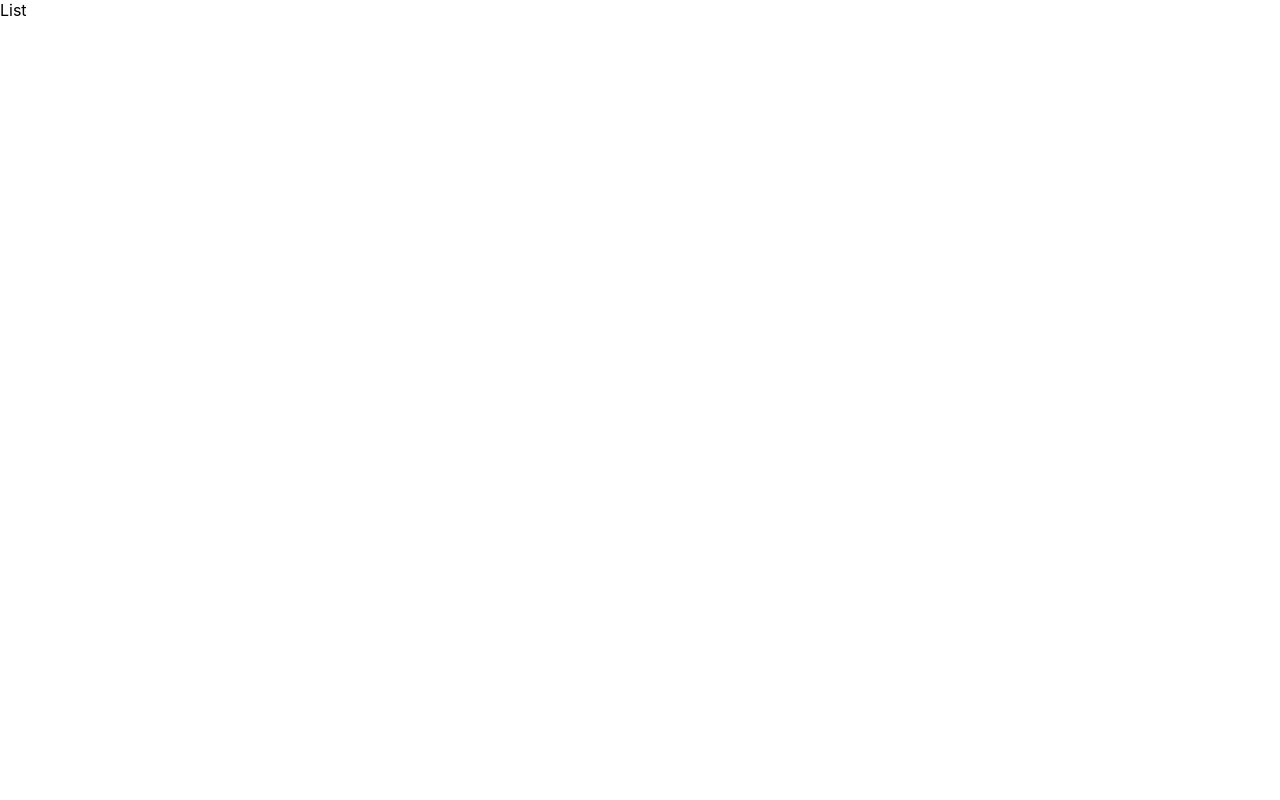
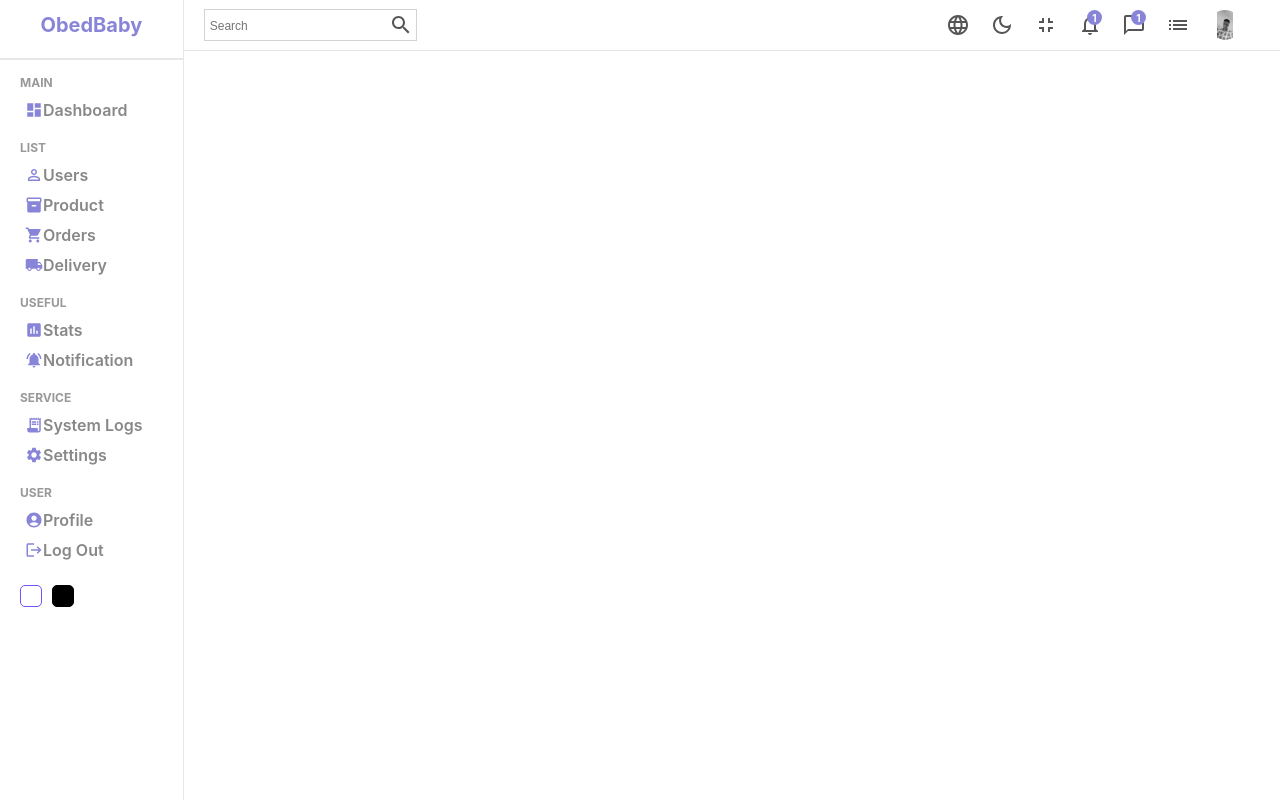
Before and after one commit to obedfavour01/admin-dashboard, a React (Create React App) app: page /users in a window 1280 px wide. Built offline with nearby package versions, Linux system fonts and the light colour scheme.

Commit message:
HomePageDone_

```diff
--- a/src/Pages/home/Home.jsx
+++ b/src/Pages/home/Home.jsx
@@ -5,6 +5,7 @@ import Navbar from '../../Components/Navbar/Navbar'
 import Sidebar from '../../Components/Sidebar/Sidebar'
 import Widgets from '../../Components/Widgets/Widgets'
 import './home.scss'
+import Tables from '../../Components/Table/Table'
 
 function Home() {
   return (
@@ -24,14 +25,15 @@ function Home() {
           <Featured/>
           <Chart/>
         </div>
-      </div>
 
-      <div className="listContainer">
+        <div className="listContainer">
         <div className="listTitle">
           Latest Transactions
         </div>
+          <Tables/>
       </div>
 
+      </div>
 
     </div>
 
--- a/src/Pages/home/home.scss
+++ b/src/Pages/home/home.scss
@@ -2,7 +2,7 @@
     display: flex;
     .homeContainer{
         flex: 6;
-        height: 100vh;
+
 
         .widgets,.charts{
             display: flex;
@@ -16,7 +16,19 @@
 
 
         .listContainer{
+            padding: 20px;
+            box-shadow: 3px 4px 14px 2px rgba(222,218,218,0.75);
+            -webkit-box-shadow: 3px 4px 14px 2px rgba(222,218,218,0.75);
+            -moz-box-shadow: 3px 4px 14px 2px rgba(222,218,218,0.75);
+            border-radius: 10px;
+            margin: 20px;
 
+
+            .listTitle{
+                font-weight: 500;
+                color: gray;
+                margin-bottom: 15px;
+            }
         }
     }
 }
--- a/src/Pages/list/List.jsx
+++ b/src/Pages/list/List.jsx
@@ -1,8 +1,17 @@
 import React from 'react'
+import Navbar from '../../Components/Navbar/Navbar'
+import Sidebar from '../../Components/Sidebar/Sidebar'
+import './List.scss'
 
 function List() {
   return (
-    <div>List</div>
+    <div className = 'list'>
+
+      <Sidebar/>
+      <div className="list-container">
+        <Navbar/>
+      </div>
+    </div>
   )
 }
 
--- a/src/Pages/list/List.scss
+++ b/src/Pages/list/List.scss
@@ -0,0 +1,7 @@
+.list{
+    display: flex;
+    width: 100%;
+    .list-container{
+        flex: 6;
+    }
+}
```
